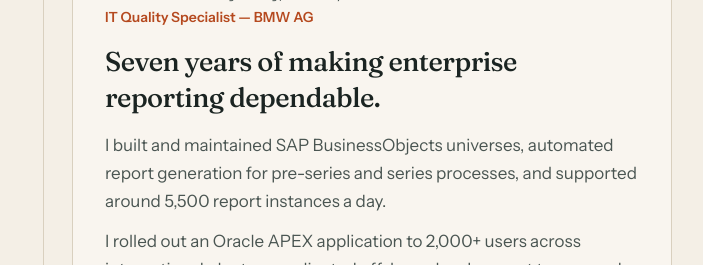
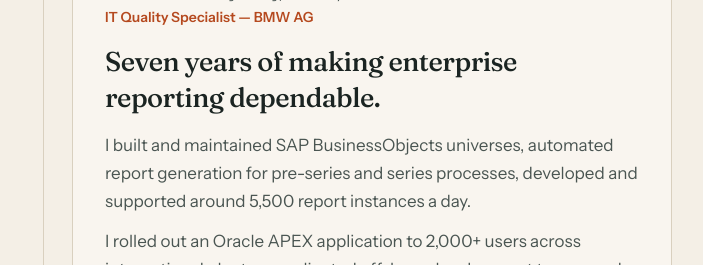
Before and after one commit to akash-br/akashbr, a React (Vite) app: page / in a window 1280 px wide. Shown: the part 3300-3565 px from the top of the page, without its empty margins (512-1215 px from the left). Built offline with nearby package versions, Linux system fonts and the light colour scheme.

Commit message:
Refine job description in story.ts
Updated the body text to include 'developed and supported' for clarity.

```diff
--- a/src/content/story.ts
+++ b/src/content/story.ts
@@ -41,7 +41,7 @@ export const chapters: Chapter[] = [
     org: "BMW AG",
     title: "Seven years of making enterprise reporting dependable.",
     body: [
-      "I built and maintained SAP BusinessObjects universes, automated report generation for pre-series and series processes, and supported around 5,500 report instances a day.",
+      "I built and maintained SAP BusinessObjects universes, automated report generation for pre-series and series processes, developed and supported around 5,500 report instances a day.",
       "I rolled out an Oracle APEX application to 2,000+ users across international plants, coordinated offshore development teams, and contributed to proofs of concept on Palantir Foundry and Amazon QuickSight.",
       "When thousands of people rely on your reports, you get very serious about where the numbers come from.",
     ],
```
